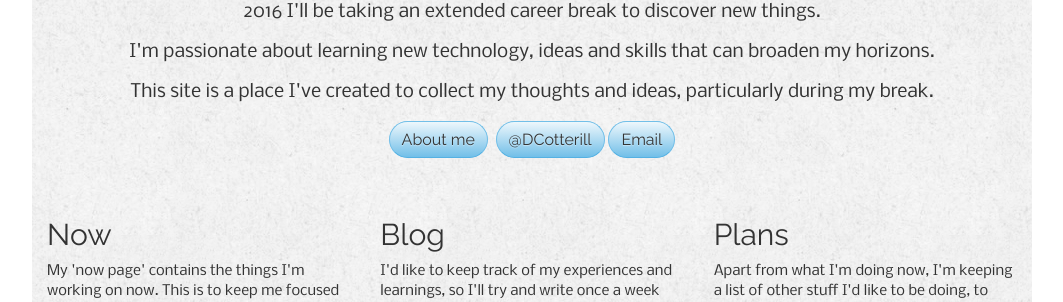
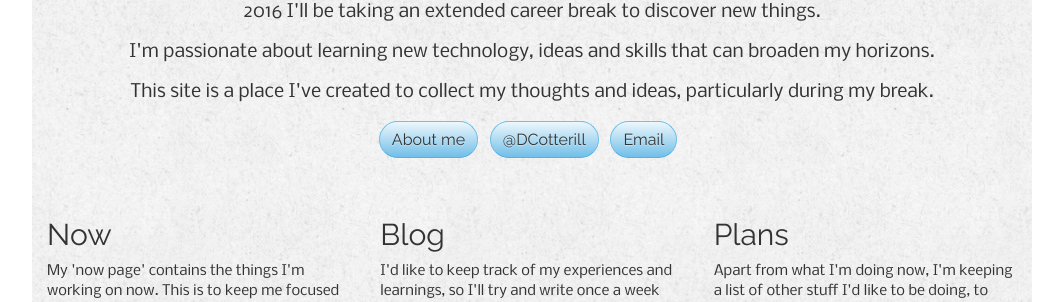
Before and after one commit to DCotterill/DCotterill.github.io, a Jekyll site: the page built from index.html, in a window 1280 px wide. Shown: the part 298-600 px from the top of the page, without its empty margins (108-1171 px from the left). Built offline with Jekyll 4.4.1, drawn with Linux system fonts in a browser that asks for light colours; nearby versions of some CDN libraries; some web fonts are replaced.

Commit message:
Updated index.html

```diff
--- a/index.html
+++ b/index.html
@@ -13,9 +13,9 @@ published: true
   I currently work for <a href="http://www.optiver.com.au">Optiver</a>, but in July 2016 I'll be taking an extended career break to discover new things. </p>
     <p class="lead"> I'm passionate about learning new technology, ideas and skills that can broaden my horizons. </p>
     <p class="lead"> This site is a place I've created to collect my thoughts and ideas, particularly during my break.</p>
-    <a class="btn btn-lg btn-success" href="/about">About me</a>&nbsp;
-    <a class="btn btn-lg btn-success" href="http://www.twitter.com/dcotterill" role="button">@DCotterill</a>
-    <a class="btn btn-lg btn-success" href="mailto:darren.cotterill@gmail.com" role="button">Email</a>
+    <a class="btn btn-lg btn-success" href="/about">About me</a>&nbsp;&nbsp;
+    <a class="btn btn-lg btn-success" href="http://www.twitter.com/dcotterill" role="button">@DCotterill</a>&nbsp;&nbsp;
+    <a class="btn btn-lg btn-success" href="mailto:darren.cotterill@gmail.com" role="button">Email</a>&nbsp;&nbsp;
 </div>
 
 <!-- Example row of columns -->
```
